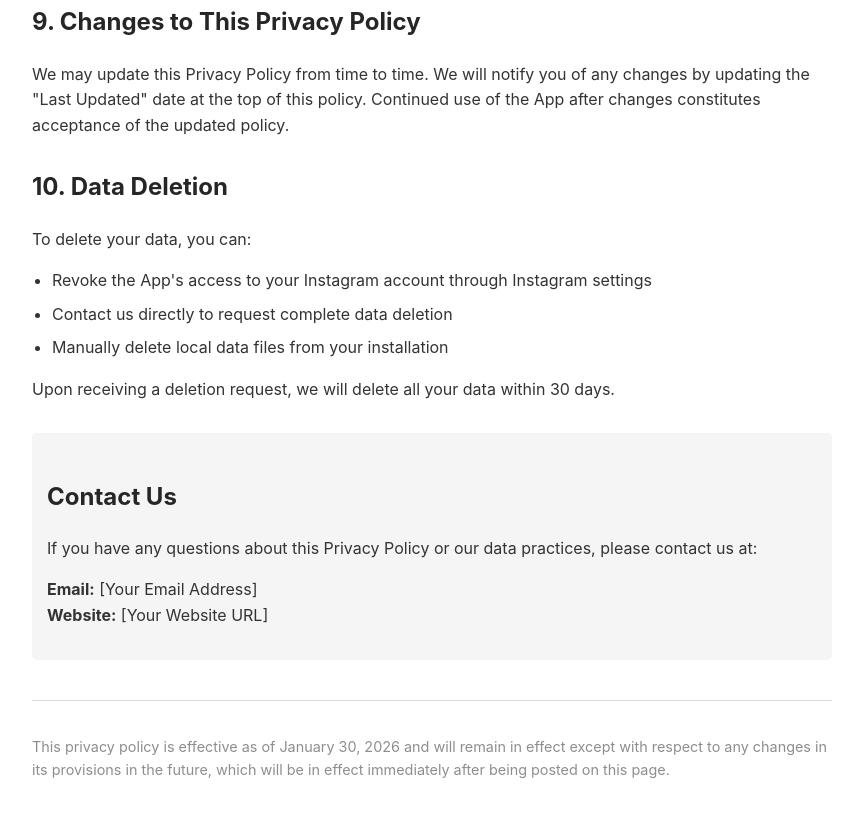
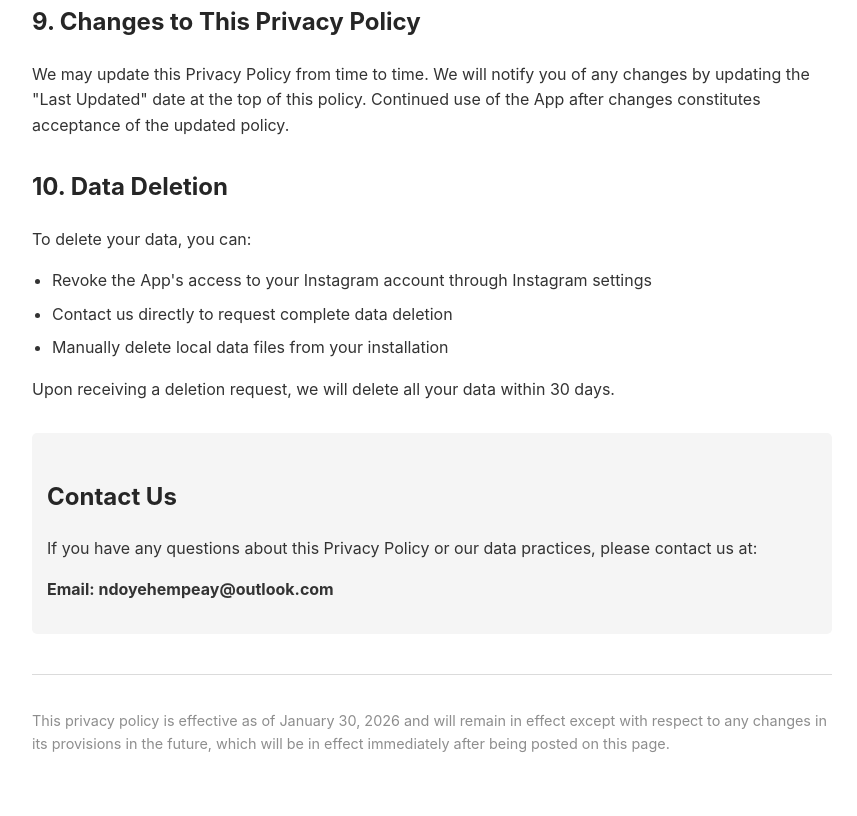
Before and after one commit to yaseen2402/carl-privacy-policy, a plain HTML site: page privacy_policy.html in a window 1280 px wide. Shown: the part 2384-3200 px from the top of the page, without its empty margins (208-1065 px from the left). Drawn offline with Linux system fonts and the light colour scheme.

Commit message:
add email

```diff
--- a/privacy_policy.html
+++ b/privacy_policy.html
@@ -157,8 +157,8 @@
     <div class="contact">
         <h2>Contact Us</h2>
         <p>If you have any questions about this Privacy Policy or our data practices, please contact us at:</p>
-        <p><strong>Email:</strong> [Your Email Address]<br>
-        <strong>Website:</strong> [Your Website URL]</p>
+        <p><strong>Email: ndoyehempeay@outlook.com</strong>
+<br>
     </div>
 
     <div class="section" style="margin-top: 40px; padding-top: 20px; border-top: 1px solid #dbdbdb; color: #8e8e8e; font-size: 0.9em;">
```
